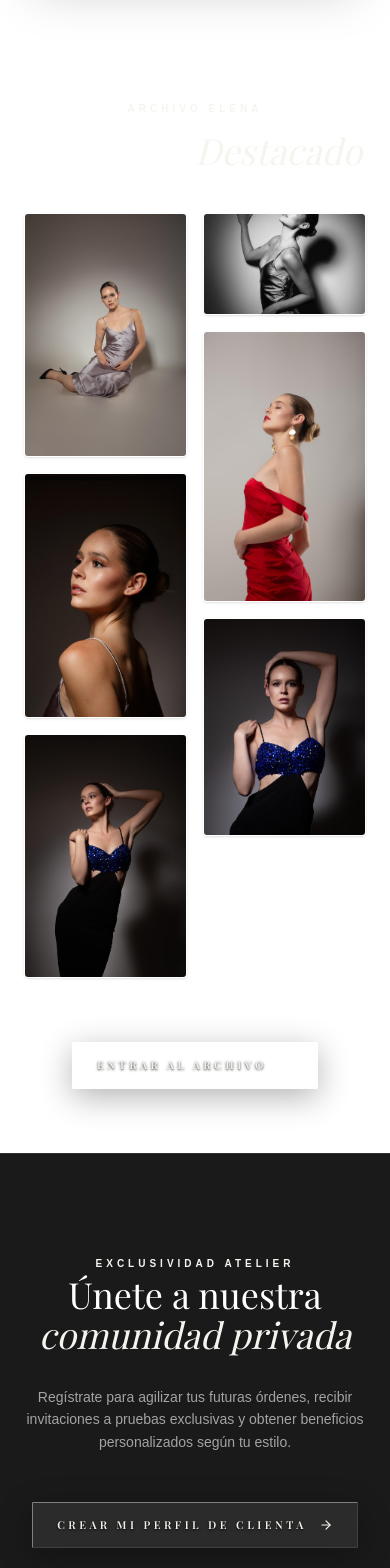
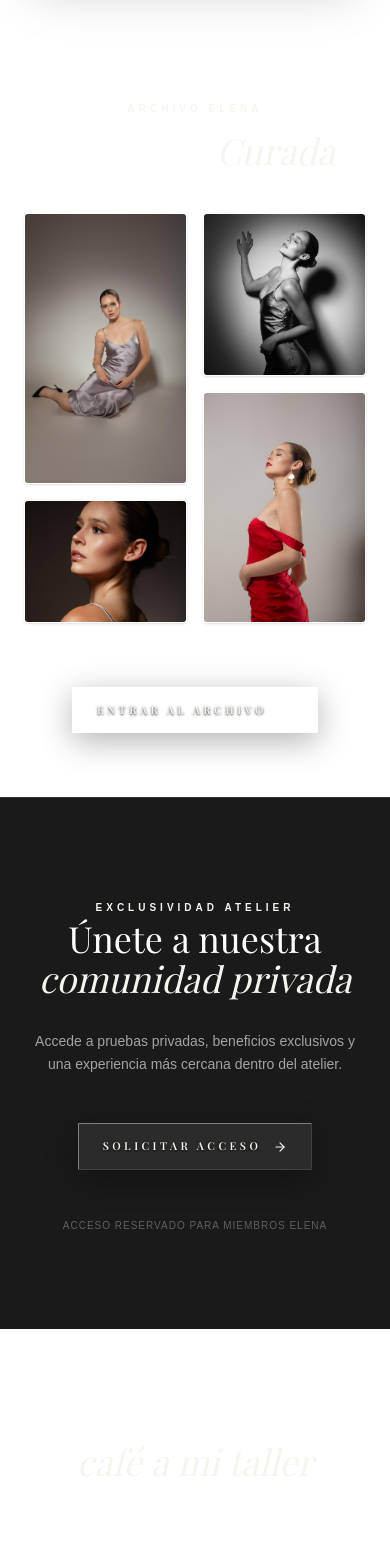
Before and after one commit to Gaz-Style/elena-atelier, a Next.js app: page / in a window 390 px wide. Shown: the part 3260-4828 px from the top of the page. Built offline with nearby package versions, Linux system fonts and the light colour scheme; a web font is replaced by a local one.

Commit message:
design: refine curated selection grid, update private community copy, and restyle workshop section layout

```diff
--- a/src/app/page.tsx
+++ b/src/app/page.tsx
@@ -139,14 +139,14 @@ export default function Home() {
         <div className="max-w-7xl mx-auto">
           <div className="text-center md:text-left mb-10 md:mb-12">
             <span className="text-[10px] uppercase tracking-[0.4em] font-bold text-brand-sand block mb-3 md:mb-4">Archivo Elena</span>
-            <h2 className="font-serif text-4xl md:text-5xl leading-tight text-white">Portafolio <br className="hidden md:block" /><span className="italic text-brand-sand">Destacado</span></h2>
+            <h2 className="font-serif text-4xl md:text-5xl leading-tight text-white">Selección <br className="hidden md:block" /><span className="italic text-brand-sand">Curada</span></h2>
           </div>
 
           <div className="grid grid-cols-2 gap-4 md:gap-8 items-start max-w-5xl mx-auto">
             {/* Columna Izquierda */}
             <div className="flex flex-col gap-4 md:gap-8">
-              {/* Imagen 1 - Alta */}
-              <div className="aspect-[3/4.5] relative group rounded-sm overflow-hidden bg-brand-sand/10 border border-white/5 shadow-sm hover:shadow-xl transition-all duration-500">
+              {/* Imagen 1 - Dominante (Muy Alta) */}
+              <div className="aspect-[3/5] relative group rounded-sm overflow-hidden bg-brand-sand/10 border border-white/5 shadow-sm hover:shadow-xl transition-all duration-500">
                 <img
                   src="/trabajos/PHOTO-2026-02-25-13-20-08.jpg"
                   alt="Trabajo Destacado 1"
@@ -154,20 +154,11 @@ export default function Home() {
                 />
               </div>
 
-              {/* Imagen 3 - Alta */}
-              <div className="aspect-[3/4.5] relative group rounded-sm overflow-hidden bg-brand-sand/10 border border-white/5 shadow-sm hover:shadow-xl transition-all duration-500">
+              {/* Imagen 3 - Apaisada Horizontal */}
+              <div className="aspect-[4/3] relative group rounded-sm overflow-hidden bg-brand-sand/10 border border-white/5 shadow-sm hover:shadow-xl transition-all duration-500">
                 <img
                   src="/trabajos/PHOTO-2026-02-25-13-20-10.jpg"
                   alt="Trabajo Destacado 3"
-                  className="w-full h-full object-cover group-hover:scale-105 transition-transform duration-700"
-                />
-              </div>
-
-              {/* Imagen 5 - Alta */}
-              <div className="aspect-[3/4.5] relative group rounded-sm overflow-hidden bg-brand-sand/10 border border-white/5 shadow-sm hover:shadow-xl transition-all duration-500">
-                <img
-                  src="/trabajos/PHOTO-2026-02-25-13-20-12.jpg"
-                  alt="Trabajo Destacado 5"
                   className="w-full h-full object-cover group-hover:scale-105 transition-transform duration-700"
                 />
               </div>
@@ -175,8 +166,8 @@ export default function Home() {
 
             {/* Columna Derecha */}
             <div className="flex flex-col gap-4 md:gap-8">
-              {/* Imagen 2 - Horizontal Corta */}
-              <div className="aspect-[16/10] relative group rounded-sm overflow-hidden bg-brand-sand/10 border border-white/5 shadow-sm hover:shadow-xl transition-all duration-500">
+              {/* Imagen 2 - Cuadrada */}
+              <div className="aspect-[1/1] relative group rounded-sm overflow-hidden bg-brand-sand/10 border border-white/5 shadow-sm hover:shadow-xl transition-all duration-500">
                 <img
                   src="/trabajos/PHOTO-2026-02-25-13-20-09.jpg"
                   alt="Trabajo Destacado 2"
@@ -184,20 +175,11 @@ export default function Home() {
                 />
               </div>
 
-              {/* Imagen 4 - Muy Alta */}
-              <div className="aspect-[3/5] relative group rounded-sm overflow-hidden bg-brand-sand/10 border border-white/5 shadow-sm hover:shadow-xl transition-all duration-500">
+              {/* Imagen 4 - Mediana Alta */}
+              <div className="aspect-[3/4.25] relative group rounded-sm overflow-hidden bg-brand-sand/10 border border-white/5 shadow-sm hover:shadow-xl transition-all duration-500">
                 <img
                   src="/trabajos/PHOTO-2026-02-25-13-20-11.jpg"
                   alt="Trabajo Destacado 4"
-                  className="w-full h-full object-cover group-hover:scale-105 transition-transform duration-700"
-                />
-              </div>
-
-              {/* Imagen 6 - Mediana */}
-              <div className="aspect-[3/4] relative group rounded-sm overflow-hidden bg-brand-sand/10 border border-white/5 shadow-sm hover:shadow-xl transition-all duration-500">
-                <img
-                  src="/trabajos/PHOTO-2026-02-25-13-20-13.jpg"
-                  alt="Trabajo Destacado 6"
                   className="w-full h-full object-cover group-hover:scale-105 transition-transform duration-700"
                 />
               </div>
@@ -231,7 +213,7 @@ export default function Home() {
             <span className="text-[10px] uppercase tracking-[0.4em] font-bold text-brand-sand">Exclusividad Atelier</span>
             <h2 className="font-serif text-4xl md:text-6xl text-white">Únete a nuestra <br/><span className="italic text-brand-sand">comunidad privada</span></h2>
             <p className="text-white/60 text-sm md:text-base max-w-2xl mx-auto leading-relaxed">
-                Regístrate para agilizar tus futuras órdenes, recibir invitaciones a pruebas exclusivas y obtener beneficios personalizados según tu estilo.
+                Accede a pruebas privadas, beneficios exclusivos y una experiencia más cercana dentro del atelier.
             </p>
             <div className="pt-4">
                 <Link
@@ -239,12 +221,12 @@ export default function Home() {
                     className="glass-btn group relative inline-flex items-center justify-center gap-3 px-6 py-3.5 md:px-12 md:py-5 border-[0.5px] border-white/20 border-t-white/40 border-l-white/40 border-b-white/10 border-r-white/10 text-white font-sans text-[10px] md:text-xs uppercase tracking-[0.2em] md:tracking-[0.25em] font-semibold bg-white/[0.08] backdrop-blur-[10px] transition-all duration-[600ms] ease-[cubic-bezier(0.16,1,0.3,1)] hover:bg-[#f5f2eb]/90 hover:border-[#f5f2eb] hover:shadow-[0_0_24px_rgba(255,255,255,0.12)] text-center shadow-[0_8px_32px_0_rgba(0,0,0,0.3)] rounded-[1px] max-w-full"
                 >
                     <span className="glass-text relative z-10 flex items-center justify-center gap-3 text-white group-hover:text-[#121212] transition-colors duration-[600ms] ease-[cubic-bezier(0.16,1,0.3,1)] text-center">
-                        Crear mi Perfil de Clienta
+                        Solicitar acceso
                         <ArrowRight className="w-3.5 h-3.5 transition-transform duration-[600ms] ease-[cubic-bezier(0.16,1,0.3,1)] group-hover:translate-x-1 flex-shrink-0" />
                     </span>
                 </Link>
             </div>
-            <p className="text-[10px] text-white/30 uppercase tracking-widest pt-4">Integración automática con nuestro sistema de taller</p>
+            <p className="text-[10px] text-white/30 uppercase tracking-widest pt-4">Acceso reservado para miembros ELENA</p>
         </div>
       </section>
 
@@ -254,11 +236,26 @@ export default function Home() {
           <div className="flex-1 space-y-6 md:space-y-8 w-full">
             <h2 className="font-serif text-4xl md:text-5xl leading-tight text-center md:text-left text-white">Ven a tomarte un <br className="hidden md:block" /><span className="italic text-brand-sand">café a mi taller</span></h2>
             <div className="space-y-4 font-sans text-white/80 text-center md:text-left">
-              <p className="text-lg md:text-xl text-white font-medium">Av. Tabancura 1091, Of. 319 <br/>Vitacura (Esquina Las Condes)</p>
-              <p className="text-sm md:text-base">Mi espacio siempre tiene las puertas abiertas. Ven a conocerme para reparar esa prenda que tanto quieres o para que diseñemos algo nuevo desde cero. Me encantaría escucharte.</p>
-              <p className="text-xs md:text-sm font-medium text-white/50">Lunes a Viernes: 10:00 - 19:00 <br />Sábados: Con cita previa</p>
+              <p className="text-sm md:text-base">
+                Mi taller siempre tiene las puertas abiertas. <br className="hidden md:block" />
+                Ven a conversar, ajustar una prenda o comenzar algo nuevo juntas.
+              </p>
             </div>
-            <div className="flex justify-center md:justify-start pt-4">
+          </div>
+
+
+          <div className="flex-1 w-full space-y-8">
+            <div className="h-[300px] md:h-[500px] w-full rounded-sm overflow-hidden relative shadow-2xl">
+              <img
+                src="/Elena%20basos%20cruzados.jpeg"
+                alt="Elena La Costurera de brazos cruzados"
+                className="w-full h-full object-cover hover:scale-105 transition-transform duration-700"
+              />
+              <div className="absolute inset-0 bg-gradient-to-t from-black/50 to-transparent pointer-events-none" />
+            </div>
+
+            {/* Botón entre Dirección e Imagen */}
+            <div className="flex justify-center md:justify-start pt-2">
               <Link
                 href="/appointment"
                 className="glass-btn group relative inline-flex items-center justify-center gap-3 px-6 py-3.5 md:px-12 md:py-5 border-[0.5px] border-white/20 border-t-white/40 border-l-white/40 border-b-white/10 border-r-white/10 text-white font-sans text-[10px] md:text-xs uppercase tracking-[0.2em] md:tracking-[0.25em] font-semibold bg-white/[0.08] backdrop-blur-[10px] transition-all duration-[600ms] ease-[cubic-bezier(0.16,1,0.3,1)] hover:bg-[#f5f2eb]/90 hover:border-[#f5f2eb] hover:shadow-[0_0_24px_rgba(255,255,255,0.12)] text-center shadow-[0_8px_32px_0_rgba(0,0,0,0.3)] rounded-[1px] w-full md:w-auto max-w-full"
@@ -276,16 +273,12 @@ export default function Home() {
                 </span>
               </Link>
             </div>
-          </div>
 
-
-          <div className="flex-1 h-[300px] md:h-[500px] w-full rounded-sm overflow-hidden relative shadow-2xl">
-            <img
-              src="/Elena%20basos%20cruzados.jpeg"
-              alt="Elena La Costurera de brazos cruzados"
-              className="w-full h-full object-cover hover:scale-105 transition-transform duration-700"
-            />
-            <div className="absolute inset-0 bg-gradient-to-t from-black/50 to-transparent pointer-events-none" />
+            {/* Dirección */}
+            <div className="pt-8 md:pt-10 space-y-1 font-sans text-center md:text-left text-white/70 font-light text-sm md:text-base leading-relaxed">
+              <p className="text-white">Vitacura, Santiago</p>
+              <p className="text-white/60">Av. Tabancura 1091 · Of. 319</p>
+            </div>
           </div>
         </div>
       </section>
```
